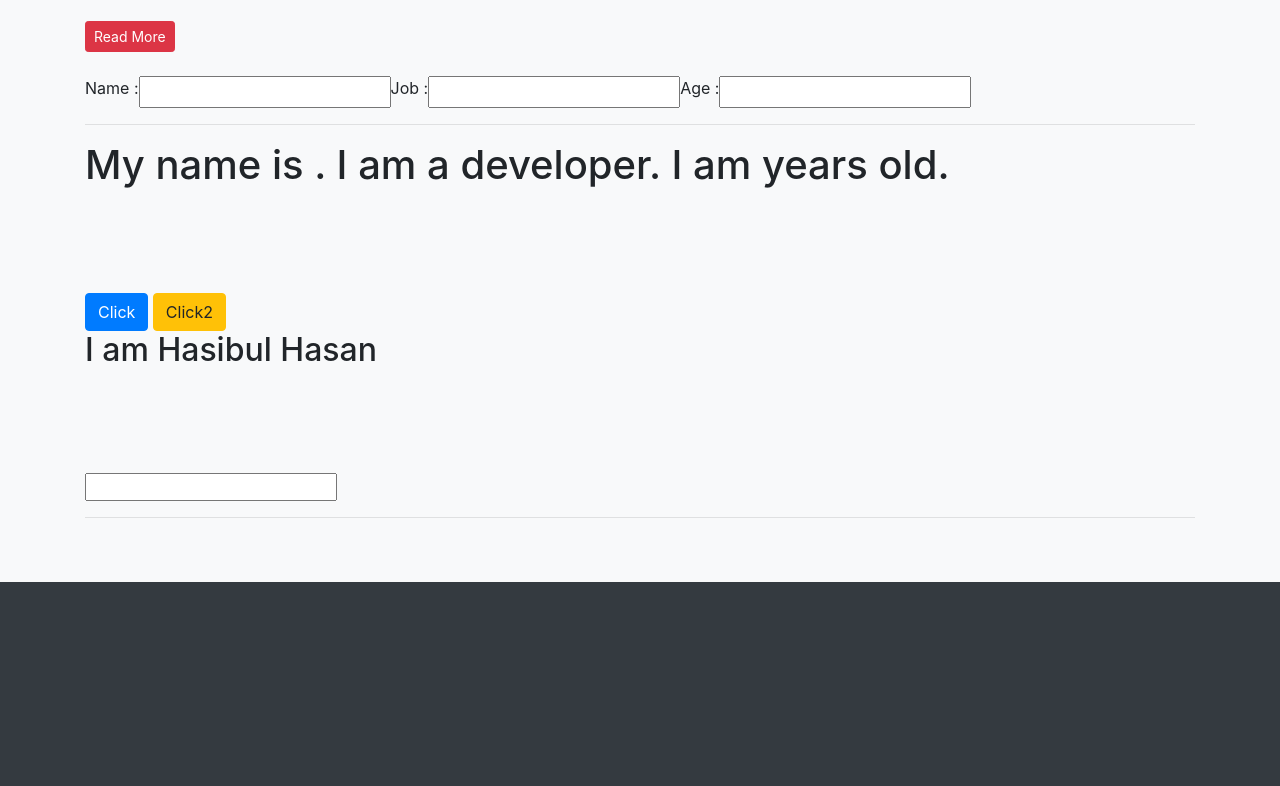
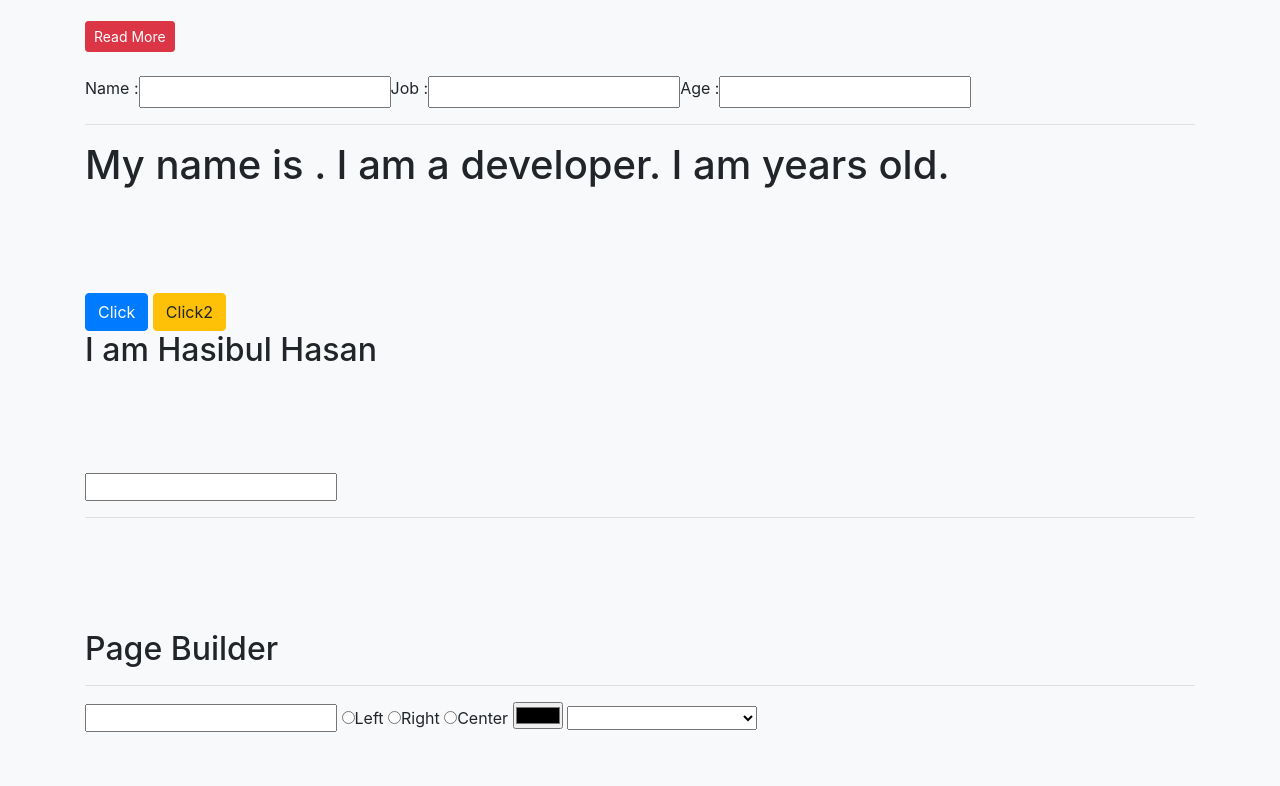
Before and after one commit to iamhasibulhasan/vue-project-learning, a plain HTML site: page index.html in a window 1280 px wide. Shown: the part 852-1638 px from the top of the page. Before the commit the page ends 1434 px from the top, so only its background shows below. Drawn offline with nearby package versions, Linux system fonts and the light colour scheme; files that its build step writes are made by us from their sources.

Commit message:
Page builder taste with vue

```diff
--- a/index.html
+++ b/index.html
@@ -121,6 +121,38 @@
 	</section>
 
 
+	<!-- Page Builder -->
+	<section class="page-builder bg-light py-5">
+		<div class="container">
+			<div class="row">
+				<div class="col-lg-12">
+					<h2>Page Builder</h2>
+
+					<h1 :style="'color:' + color +';font-family:'+ff+';'" :class="'text-'+align">{{ title }}</h1>
+					<hr>
+					<input v-model="title" type="text" id="">
+					<input v-model="align" type="radio" name="align" id="Left" value="left"><label
+						for="Left">Left</label>
+
+					<input v-model="align" type="radio" name="align" id="Right" value="right"><label
+						for="Right">Right</label>
+
+					<input v-model="align" type="radio" name="align" id="Center" value="center"><label
+						for="Center">Center</label>
+
+					<input v-model="color" type="color" name="" id="">
+
+					<select v-model="ff" name="" id="">
+						<option value="">-select-</option>
+						<option value="Comfortaa">Comfortaa</option>
+						<option value="ADHE Sans Bold FREE">ADHE Sans Bold FREE</option>
+						<option value="Impact">Impact</option>
+					</select>
+				</div>
+			</div>
+	</section>
+
+
 
 
 
@@ -209,6 +241,17 @@
 			}
 		});
 
+		// page builder section
+
+		let builder = new Vue({
+			el: '.page-builder',
+			data: {
+				title: null,
+				align: null,
+				color: null,
+				ff: null,
+			}
+		});
 
 
 
```
